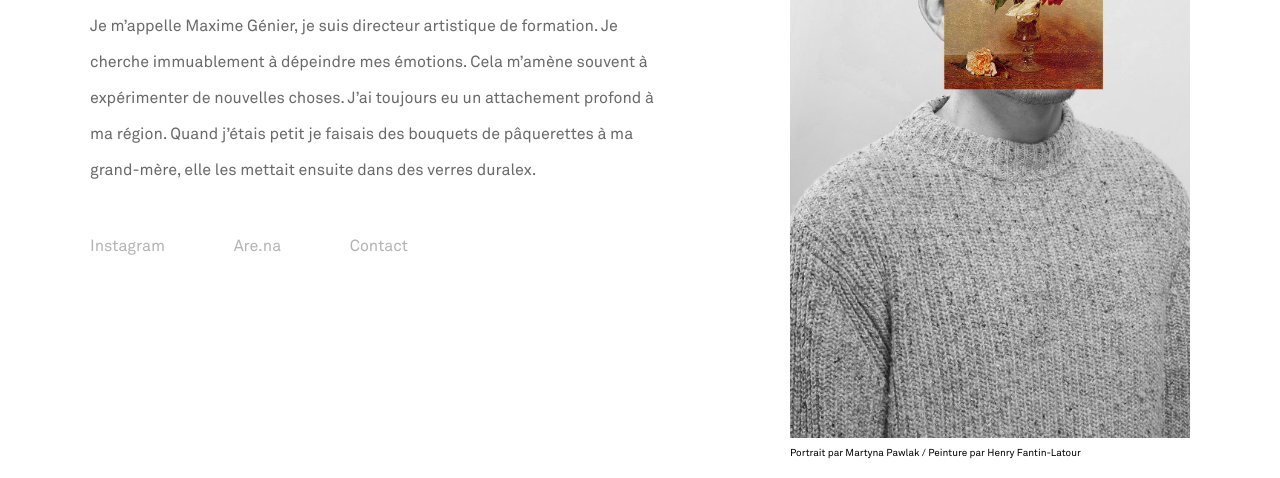
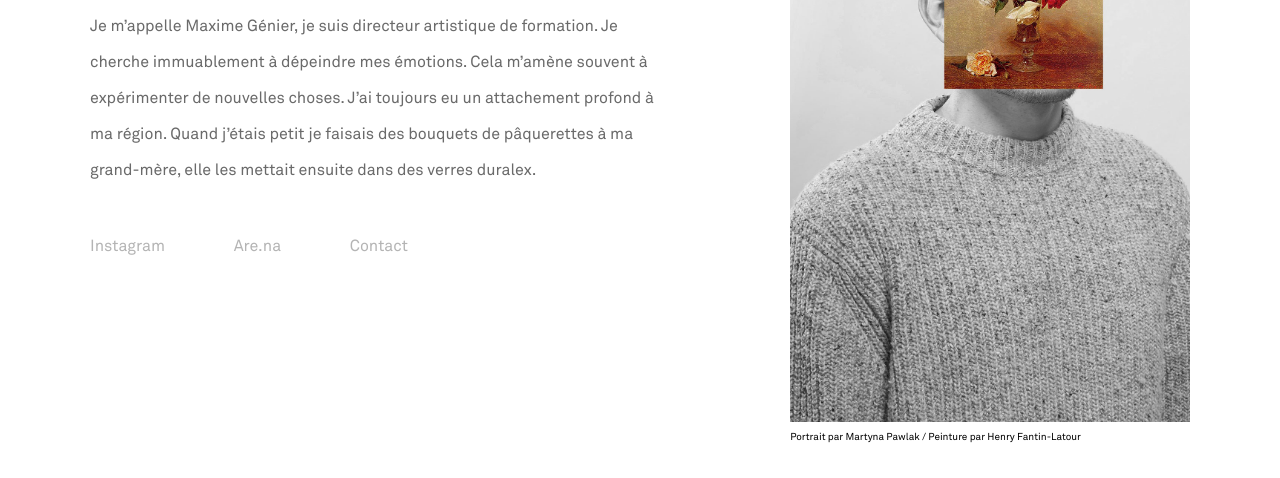
Before and after one commit to christinastep/maxime, a plain HTML site: page index.html in a window 1280 px wide. Shown: the part 322-800 px from the top of the page. Drawn offline with Linux system fonts and the light colour scheme.

Commit message:
legende fix

```diff
--- a/style.css
+++ b/style.css
@@ -182,6 +182,7 @@ nav a{
     display: block;
     max-width: 400px;
     height: 90vh;
+    max-height: 688px;
   }
 
   .imageBox span{
```
